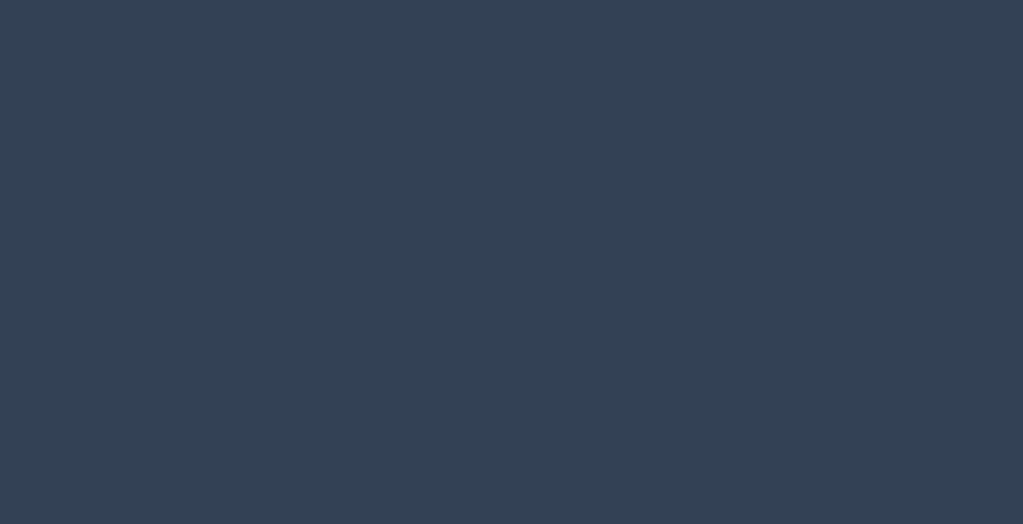
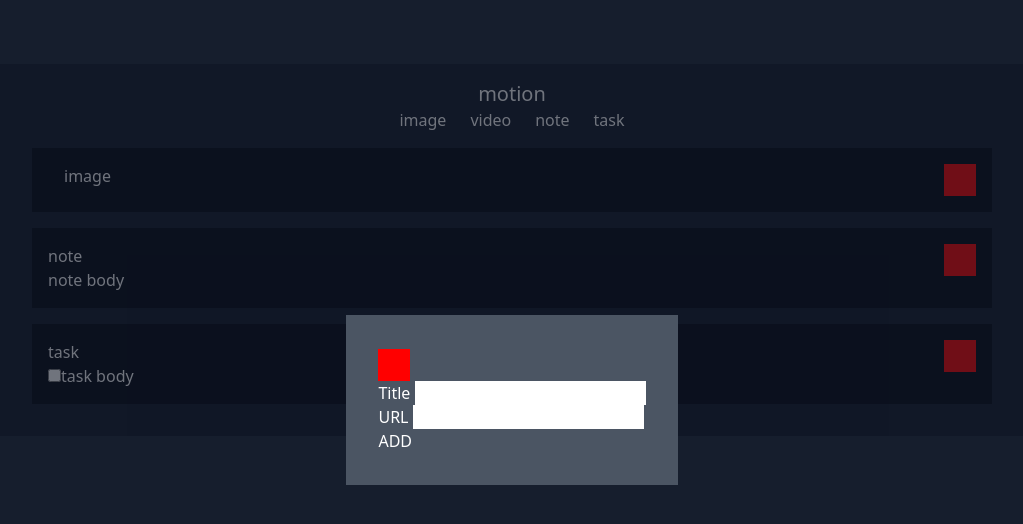
Before and after one commit to pmmpmm/motion, a website: page index.html in a window 1280 px wide. Shown: the whole page, without its empty margins (128-1151 px from the left). Drawn offline with Linux system fonts and the light colour scheme.

Commit message:
MOT-13 make html

```diff
--- a/css/input.css
+++ b/css/input.css
@@ -2,6 +2,56 @@
 @tailwind components;
 @tailwind utilities;
 
+/* npx tailwindcss -i ./css/input.css -o ./css/output.css --watch */
+
+.del-btn {
+  @apply w-8 h-8 text-[0];
+  background-color: red;
+}
+
 body {
-  @apply bg-slate-700 text-orange-700;
+  @apply min-w-[1024px] p-16 bg-gray-800 text-white box-content;
 }
+.container-Ar {
+  @apply w-[1024px] mx-auto px-8 py-4 bg-gray-900;
+}
+
+.header {
+  @apply text-center;
+}
+.header .title {
+  @apply text-xl;
+}
+.header .ctrl-btn-list {
+  @apply flex justify-center;
+}
+.header .ctrl-btn-list .btn-list {
+  @apply mx-3;
+}
+.content {
+  @apply py-4;
+}
+
+.content-list {
+  @apply flex flex-col gap-4;
+}
+.content-list .list {
+  @apply flex flex-nowrap p-4 bg-gray-950;
+}
+.content-list .list .content-Box {
+  @apply w-full;
+}
+.content-list .list.visual .content-Box {
+  @apply flex gap-x-4;
+}
+
+.content-list .list .del-btn {
+  @apply flex-none;
+}
+.dialogue {
+  @apply flex justify-center items-center w-full h-full fixed top-0 left-0;
+  @apply after:content-[''] after:block after:w-full after:h-full after:bg-gray-900/[0.6] after:absolute after:top-0 after:left-0 after:-z-10;
+}
+.dialogue-Cont {
+  @apply inline-block p-8 bg-gray-600;
+}
--- a/index.html
+++ b/index.html
@@ -7,5 +7,77 @@
     <script type="module" src="./build/main.js"></script>
     <title>Document</title>
   </head>
-  <body></body>
+  <body>
+    <div class="dialogue">
+      <div class="dialogue-Cont">
+        <div>
+          <button class="del-btn">삭제</button>
+        </div>
+        <form action="" class="form-Ar">
+          <div class="inp-Ar">
+            <div>
+              <label for="">Title</label>
+              <input type="text" />
+            </div>
+            <div>
+              <label for="">URL</label>
+              <input type="text" />
+            </div>
+          </div>
+          <div class="btn-Ar">
+            <button type="submit" class="btn">ADD</button>
+          </div>
+        </form>
+      </div>
+    </div>
+    <div class="container-Ar">
+      <header class="header">
+        <h1 class="title">motion</h1>
+        <ul class="ctrl-btn-list">
+          <li class="btn-list"><button class="btn">image</button></li>
+          <li class="btn-list"><button class="btn">video</button></li>
+          <li class="btn-list"><button class="btn">note</button></li>
+          <li class="btn-list"><button class="btn">task</button></li>
+        </ul>
+      </header>
+      <section class="content">
+        <ul class="content-list">
+          <li class="list visual">
+            <div class="content-Box">
+              <div class="visual-Ar">
+                <!-- <img src="https://picsum.photos/400/220" alt="" /> -->
+              </div>
+              <div class="tx-Ar">
+                <h2 class="title">image</h2>
+              </div>
+            </div>
+            <button class="del-btn">삭제</button>
+          </li>
+          <li class="list">
+            <div class="content-Box">
+              <div class="tx-Ar">
+                <h2 class="title">note</h2>
+                <div class="tx-box">
+                  <p class="tx">note body</p>
+                </div>
+              </div>
+            </div>
+            <button class="del-btn">삭제</button>
+          </li>
+          <li class="list">
+            <div class="content-Box">
+              <div class="tx-Ar">
+                <h2 class="title">task</h2>
+                <div class="tx-box">
+                  <label for=""><input type="checkbox" />task body</label>
+                </div>
+              </div>
+            </div>
+            <button class="del-btn">삭제</button>
+          </li>
+        </ul>
+      </section>
+      <footer></footer>
+    </div>
+  </body>
 </html>
```
Also changed, not shown: css/output.css.
